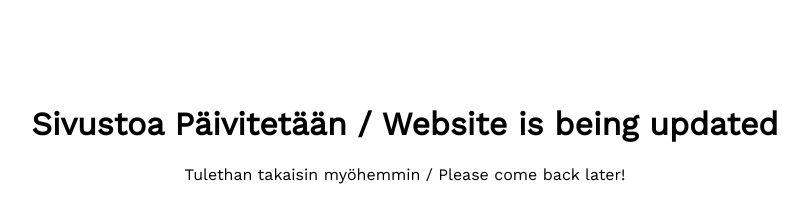
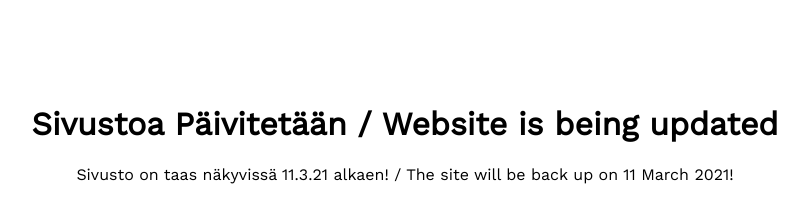
Before and after one commit to XeduR/www.erantanen.com, a plain HTML site: page index.html in a window 1280 px wide. Shown: the top 198 px of the page, without its empty margins (235-1043 px from the left). Drawn offline with nearby package versions, Linux system fonts and the light colour scheme.

Commit message:
Update index.html

```diff
--- a/index.html
+++ b/index.html
@@ -52,7 +52,7 @@
 		<div class="full-height">
 			<div class="center">
 				<h1>Sivustoa Päivitetään / Website is being updated</h1>
-				<p>Tulethan takaisin myöhemmin / Please come back later!</p>
+				<p>Sivusto on taas näkyvissä 11.3.21 alkaen! / The site will be back up on 11 March 2021!</p>
 				<img src="./img/temp.png" alt="logo">
 			</div>
 		</div>
```
